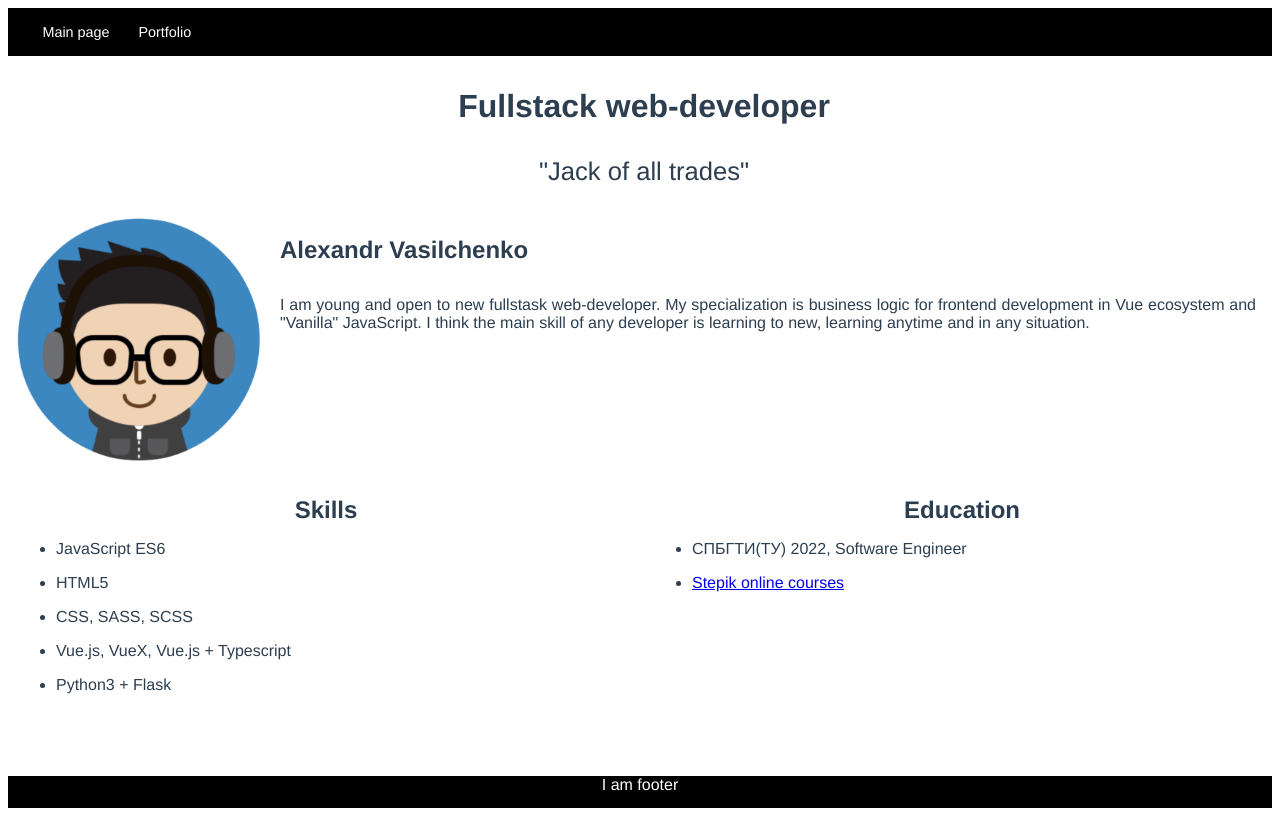
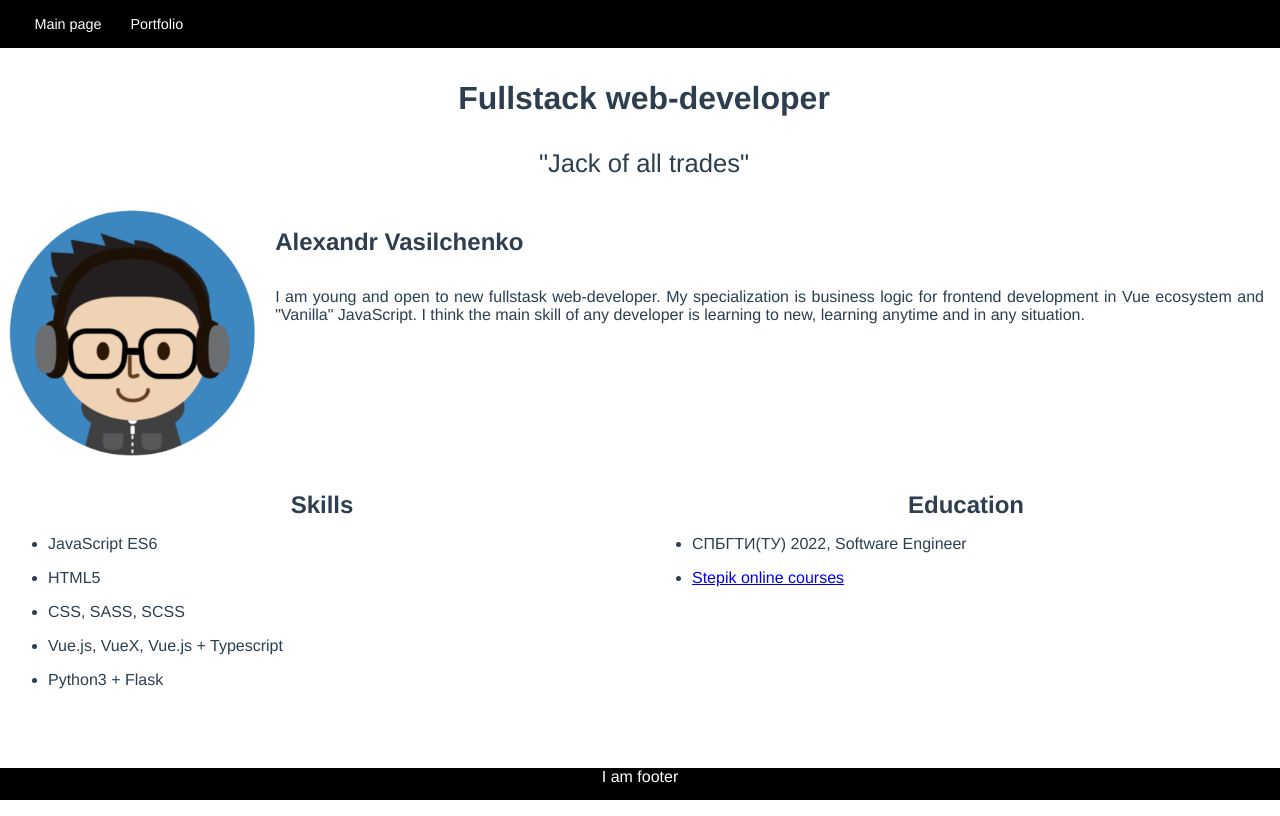
Before and after one commit to aleasper/business-card, a Vue app: page / in a window 1280 px wide. Built offline with nearby package versions, Linux system fonts and the light colour scheme.

Commit message:
Fix margins in app win

```diff
--- a/src/App.vue
+++ b/src/App.vue
@@ -23,7 +23,12 @@ export default {
 }
 </script>
 <style lang="scss">
+body {
+  margin: 0;
+}
 #app {
+  overflow-y: auto;
+  overflow-x: hidden;
   font-family: Avenir, Helvetica, Arial, sans-serif;
   -webkit-font-smoothing: antialiased;
   -moz-osx-font-smoothing: grayscale;
```
Also changed, not shown: 1 other file (tests, documents, lock files or other folders).
